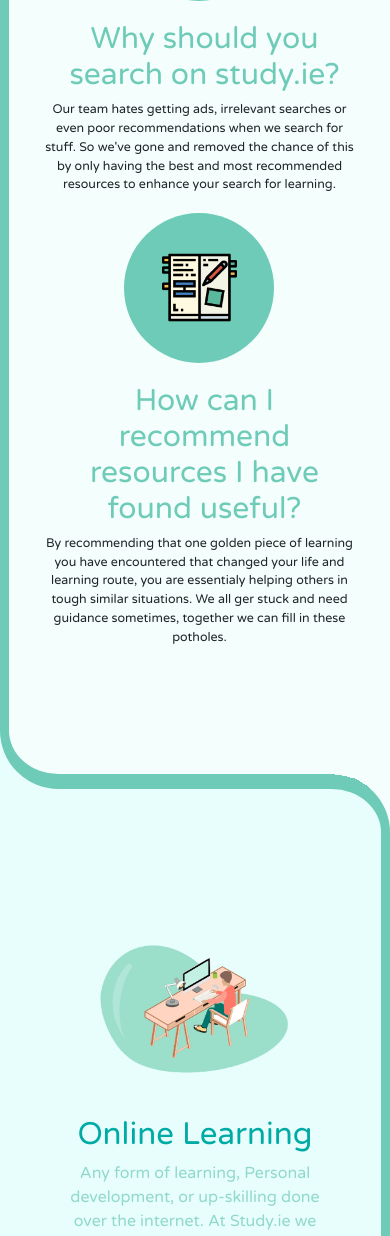
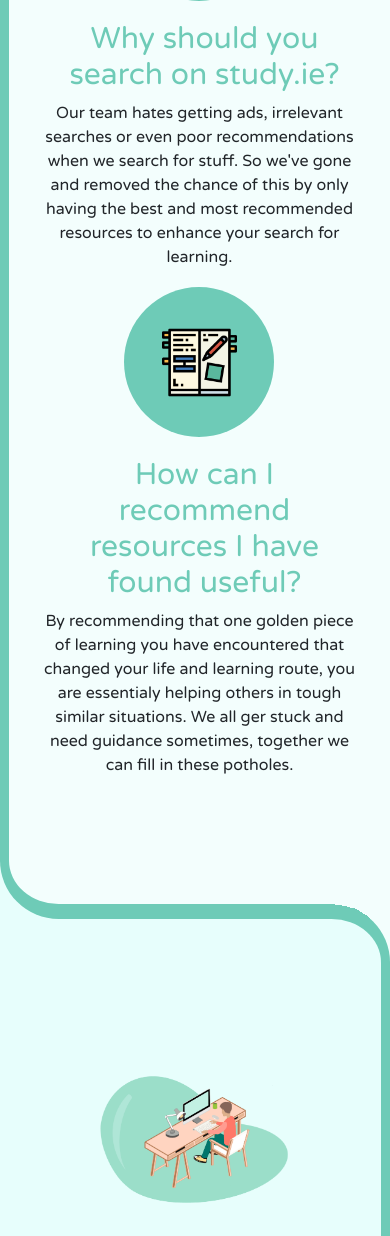
Before and after one commit to SamAtStudy/Study.ie-version-1.0, a PHP site: page / in a window 390 px wide. Shown: the part 1253-2489 px from the top of the page. Run offline with PHP 8.4, Linux system fonts and the light colour scheme.

Commit message:
29/7/19 - small change

```diff
--- a/blog-home.html
+++ b/blog-home.html
@@ -161,7 +161,7 @@
                 <p>July 18, 2019</p>
                 <p>by Mykola Babiy
                 </p>
-                <h4>What can we learn from Instagram No Likes Movement</h4>
+                <h5>What can we learn from Instagram No Likes Movement</h5>
                 <p>According to Instagram removing likes is to reduce stress levels Instagram users as we will no longer worry about likes as much as we have in the past.</p>
                 <a class="btn btn-primary readMoreBtn" href="blog-post5.html">Read More <i class="fa fa-angle-right"></i></a>
             </div>
--- a/course.html
+++ b/course.html
@@ -185,7 +185,7 @@
                         <hr style="margin-top:0px;">
                         <div class="row">
                             <div class="mx-auto">
-                                <h5><a href="#" id="courseLink">Link To Course</a></h5>
+                                <h5><a href="#" id="courseLink" target="_blank">Link To Course</a></h5>
                             </div>
                         </div>
                     </div>
--- a/courseResults.html
+++ b/courseResults.html
@@ -130,6 +130,7 @@
                     <input class="search_input" type="text" name="" placeholder="Search...">
                     <a href="#" class="search_icon"><img src="icons/search.svg" style="height:70%;"></a>
                 </div>
+                <div id="livesearch"></div>
             </div>
         </div>
     </div>
--- a/css/studyStylesheet.css
+++ b/css/studyStylesheet.css
@@ -644,10 +644,6 @@ div > .footerMiscInfo{
         left: 35%;
     }
 
-    .sectionTwoPara{
-        font-size:10px;
-    }
-
     .sectionTwoContentBr{
         line-height:50px;
     }
@@ -707,7 +703,7 @@ div > .footerMiscInfo{
 
     .sectionTwoPara{
         width:100%;
-        font-size:3.2vw;
+        font-size:1rem;
     }
 
     #sectionTwoBox{
```
